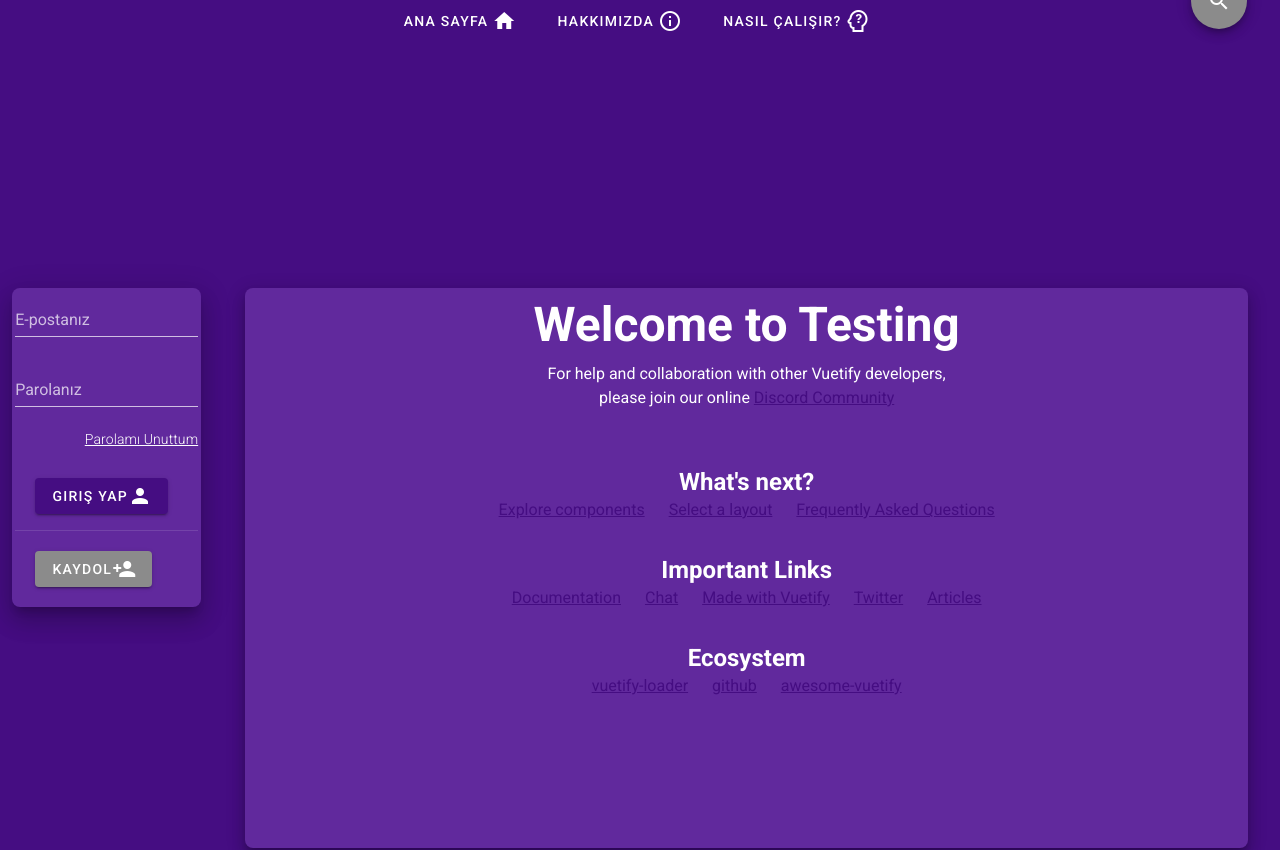
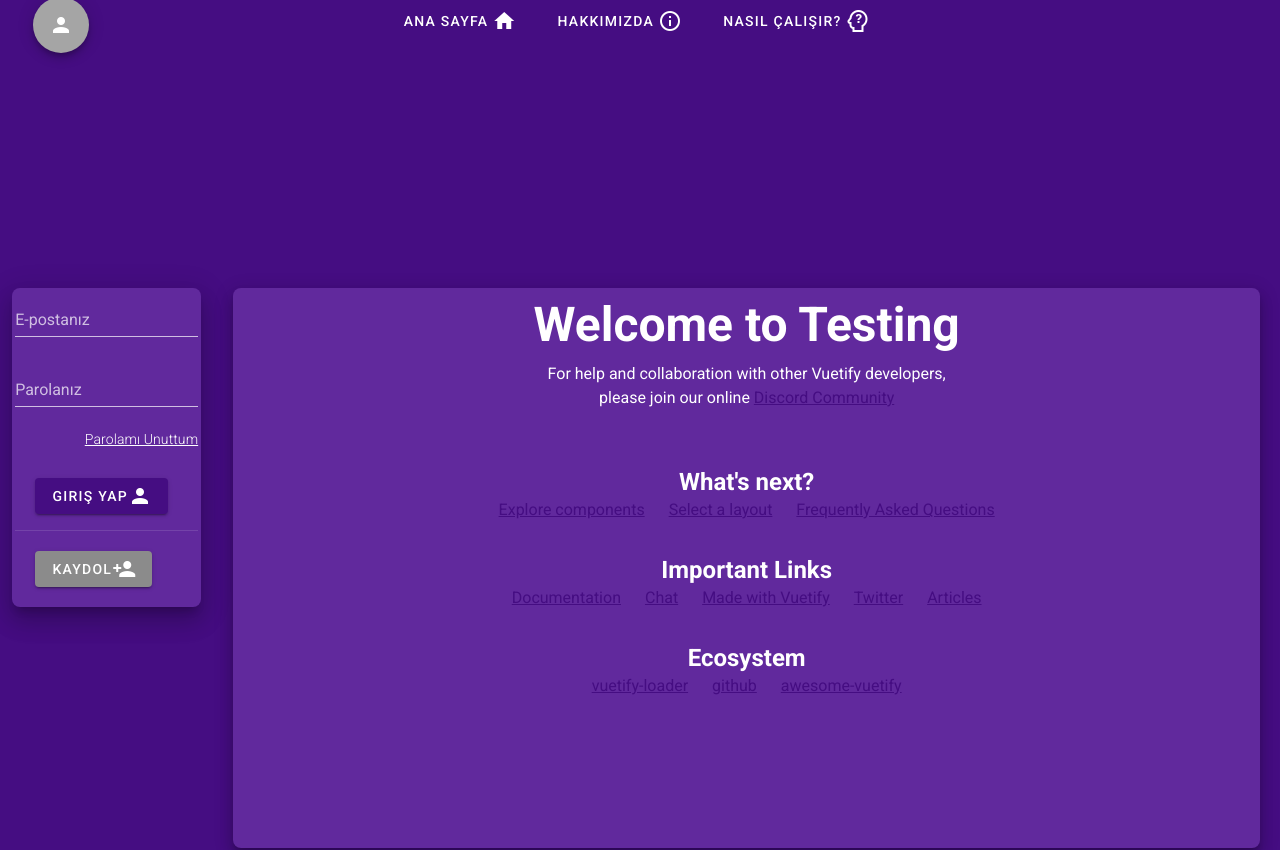
Before and after one commit to fatihy101/instrument-rent, a Vue app in the folder webclient/: page / in a window 1280 px wide. Shown: the top 850 px of the page. Built offline with nearby package versions, Linux system fonts and the light colour scheme.

Commit message:
Sidebar açma/kapama eklendi.

```diff
--- a/webclient/src/App.vue
+++ b/webclient/src/App.vue
@@ -1,23 +1,24 @@
 <template>
   <v-app>
     <!-- TODO: remove hide-on-scroll. Make custom function to hide app-bar -->
-    <Header/>
+    <Header @sidebarStatus="show_sidebar = $event"/>
     <v-main id="main_view">
       <v-container fluid>
       <v-row>
         <!-- Sidebar -->
-        <v-col lg="2" md="3" sm="4" xs="1">
-          <Login @visibilityEvent="show_login = $event" :visibility="show_login"/>
-          <Register :visibility="!show_login"/>
+        <v-col v-if="show_sidebar" lg="2" md="3" sm="4" xs="2">
+          <Login/>
+          <Register/>
           <Profile/>
         </v-col>
         <!-- /Sidebar -->
         <!-- main sheet, view -->
-        <v-col lg="10" md="9" sm="8" xs="11">
+        <v-col :lg="show_sidebar ? 10 : 12" :md="show_sidebar ? 9 : 12"
+        :sm="show_sidebar ? 8 : 12" :xs="show_sidebar ? 10 :12">
           <v-sheet dark
             min-height="70vh"
             rounded="lg"
-            class="mt-2 mx-5 d-flex justify-center"
+            class="mt-2 mx-2 d-flex justify-center"
             color="primary lighten-1"
             elevation="10" >
             <router-view></router-view>
@@ -42,7 +43,7 @@ export default {
   name: 'App',
 
   data: () => ({
-    show_login: true
+    show_sidebar: true
   }),
   components: {
     Login,
--- a/webclient/src/components/Header.vue
+++ b/webclient/src/components/Header.vue
@@ -41,14 +41,14 @@
           <!-- Fab button -->
           <v-fab-transition>
               <v-btn
-                id="search_bar"
-                color="accent darken-2"
+                :color="show_sidebar ? 'accent darken-1' : 'secondary darken-2'"
                 fab
                 absolute
-                top
+                left
                 right
+                @click="changeSidebarStatus()"
               >
-                <v-icon>mdi-magnify</v-icon>
+                <v-icon>mdi-account</v-icon>
               </v-btn>
           </v-fab-transition>
           <!-- /Fab button -->
@@ -62,12 +62,27 @@
 export default {
   name: 'Header',
   data: () => ({
+    show_sidebar: true,
     menuItems: [
       { title: 'Ana Sayfa', path: '/', icon: 'mdi-home' },
       { title: 'Hakkımızda', path: '/hakkimizda', icon: 'mdi-information-outline' },
       { title: 'Nasıl çalışır?', path: '/nasil-calisir', icon: 'mdi-head-question-outline' }
     ]
-  })
+  }),
+  methods: {
+    changeSidebarStatus () {
+      this.show_sidebar = !this.show_sidebar
+      this.$emit('sidebarStatus', this.show_sidebar)
+    }
+  },
+  computed: {
+    fabColor () {
+      return {
+        'secondary darken-2': !this.show_sidebar,
+        'accent darken-1': this.show_sidebar
+      }
+    }
+  }
 
 }
 </script>
```
